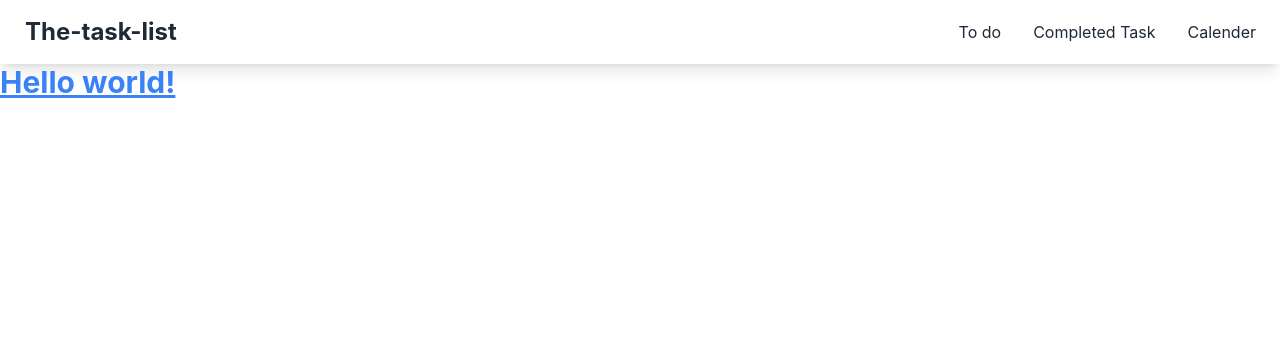
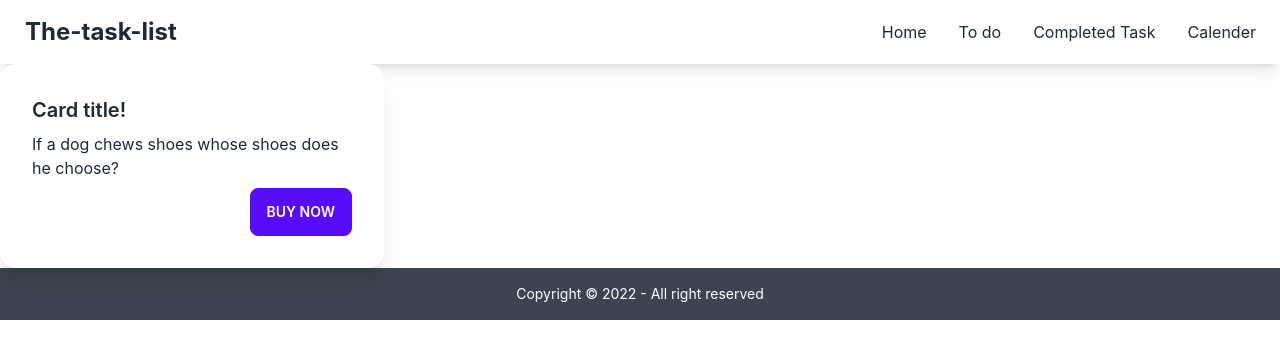
Before and after one commit to PranoySarker/to-do-client, a React (Create React App) app: page /todo in a window 1280 px wide. Shown: the top 358 px of the page. Built offline with nearby package versions, Linux system fonts and the light colour scheme.

Commit message:
home page

```diff
--- a/package.json
+++ b/package.json
@@ -9,6 +9,8 @@
     "daisyui": "^2.17.0",
     "react": "^18.2.0",
     "react-dom": "^18.2.0",
+    "react-hook-form": "^7.33.0",
+    "react-router-dom": "^6.3.0",
     "react-scripts": "5.0.1",
     "web-vitals": "^2.1.4"
   },
--- a/src/App.js
+++ b/src/App.js
@@ -1,14 +1,21 @@
+import { Route, Routes } from 'react-router-dom';
 import './App.css';
+import Calender from './pages/Calender';
+import Home from './pages/Home';
+import Footer from './pages/shared/Footer';
 import Header from './pages/shared/Header';
+import Todo from './pages/Todo';
 
 function App() {
   return (
     <div>
       <Header></Header>
-      <h1 className="text-3xl font-bold underline text-blue-500">
-        Hello world!
-      </h1>
-
+      <Routes>
+        <Route path='/' element={<Home></Home>}></Route>
+        <Route path='/todo' element={<Todo></Todo>}></Route>
+        <Route path='/calender' element={<Calender></Calender>}></Route>
+      </Routes>
+      <Footer></Footer>
     </div>
   );
 }
--- a/src/index.js
+++ b/src/index.js
@@ -3,11 +3,14 @@ import ReactDOM from 'react-dom/client';
 import './index.css';
 import App from './App';
 import reportWebVitals from './reportWebVitals';
+import { BrowserRouter } from 'react-router-dom';
 
 const root = ReactDOM.createRoot(document.getElementById('root'));
 root.render(
   <React.StrictMode>
-    <App />
+    <BrowserRouter>
+      <App />
+    </BrowserRouter>
   </React.StrictMode>
 );
 
--- /dev/null
+++ b/src/pages/Calender.js
@@ -0,0 +1,11 @@
+import React from 'react';
+
+const Calender = () => {
+    return (
+        <div>
+            <h1>This is calender page</h1>
+        </div>
+    );
+};
+
+export default Calender;
--- /dev/null
+++ b/src/pages/Home.js
@@ -0,0 +1,19 @@
+import React from 'react';
+
+const Home = () => {
+    return (
+        <div className='h-screen'>
+            <div class="card w-1/2 bg-neutral text-neutral-content mx-auto p-5 my-10">
+                <div class="card-body items-center text-center">
+                    <h2 class="card-title">TO-DO-LIST!</h2>
+
+                    <div class="card-actions justify-end">
+                        <button class="btn btn-sm  btn-accent">ADD TODO</button>
+                    </div>
+                </div>
+            </div>
+        </div>
+    );
+};
+
+export default Home;
--- /dev/null
+++ b/src/pages/Todo.js
@@ -0,0 +1,20 @@
+import React from 'react';
+
+const Todo = () => {
+    return (
+        <div>
+            <div class="card w-96 bg-base-100 shadow-xl">
+                <div class="card-body">
+                    <h2 class="card-title">Card title!</h2>
+                    <p>If a dog chews shoes whose shoes does he choose?</p>
+                    <div class="card-actions justify-end">
+                        <button class="btn btn-primary">Buy Now</button>
+                    </div>
+                </div>
+            </div>
+
+        </div>
+    );
+};
+
+export default Todo;
--- /dev/null
+++ b/src/pages/shared/Footer.js
@@ -0,0 +1,15 @@
+import React from 'react';
+
+const Footer = () => {
+    return (
+        <div>
+            <footer class="footer justify-center items-center p-4 bg-neutral text-neutral-content">
+                <div class="items-center  grid-flow-col">
+                    <p>Copyright © 2022 - All right reserved</p>
+                </div>
+            </footer >
+        </div>
+    );
+};
+
+export default Footer;
--- a/src/pages/shared/Header.js
+++ b/src/pages/shared/Header.js
@@ -1,10 +1,12 @@
 import React from 'react';
+import { Link } from 'react-router-dom';
 
 const Header = () => {
     const routes = <>
-        <li><a>To do</a></li>
-        <li><a>Completed Task</a></li>
-        <li><a>Calender</a></li>
+        <li><Link to='/'>Home</Link></li>
+        <li><Link to='/todo'>To do</Link></li>
+        <li><Link to=''>Completed Task</Link></li>
+        <li><Link to='/calender'>Calender</Link></li>
     </>
     return (
         <div>
```
Also changed, not shown: 1 other file (tests, documents, lock files or other folders).
